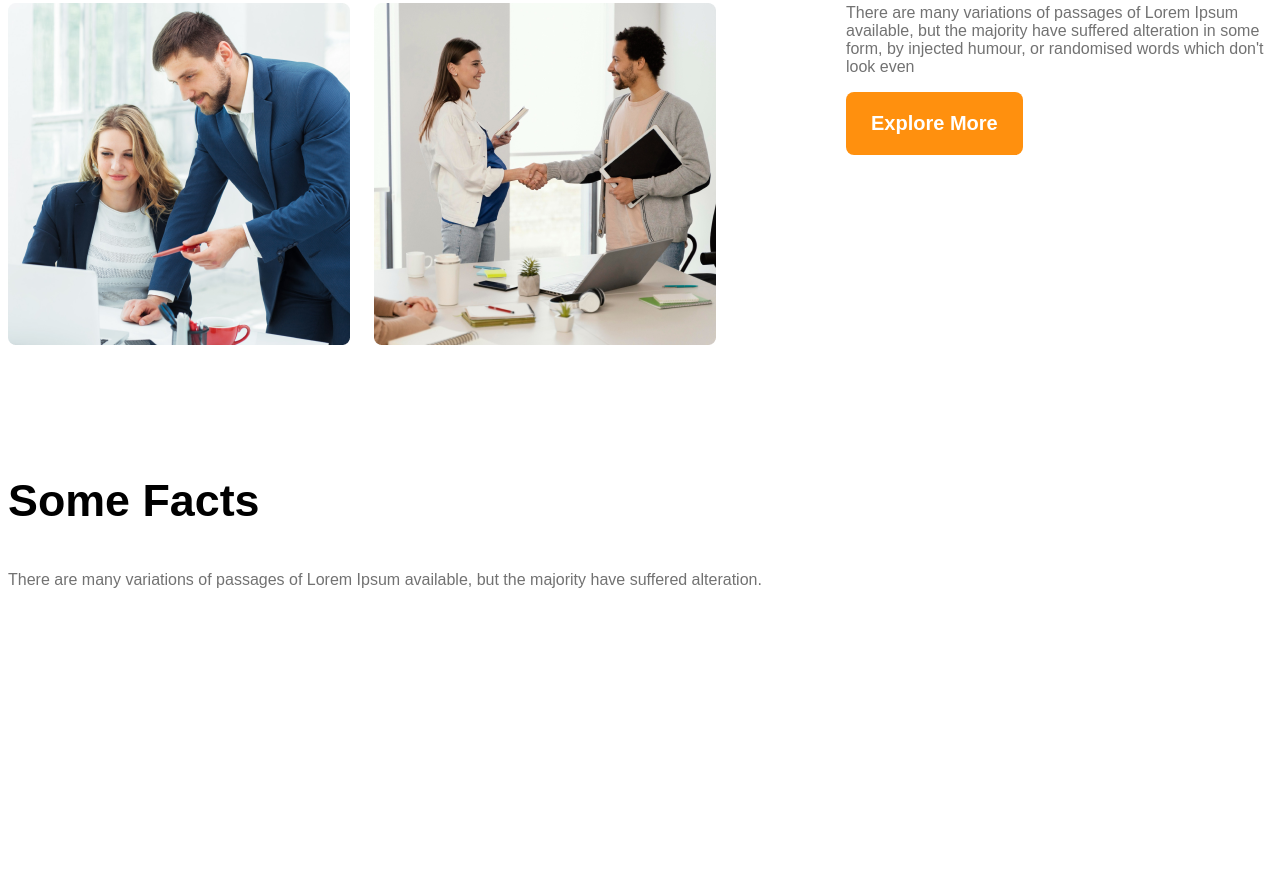
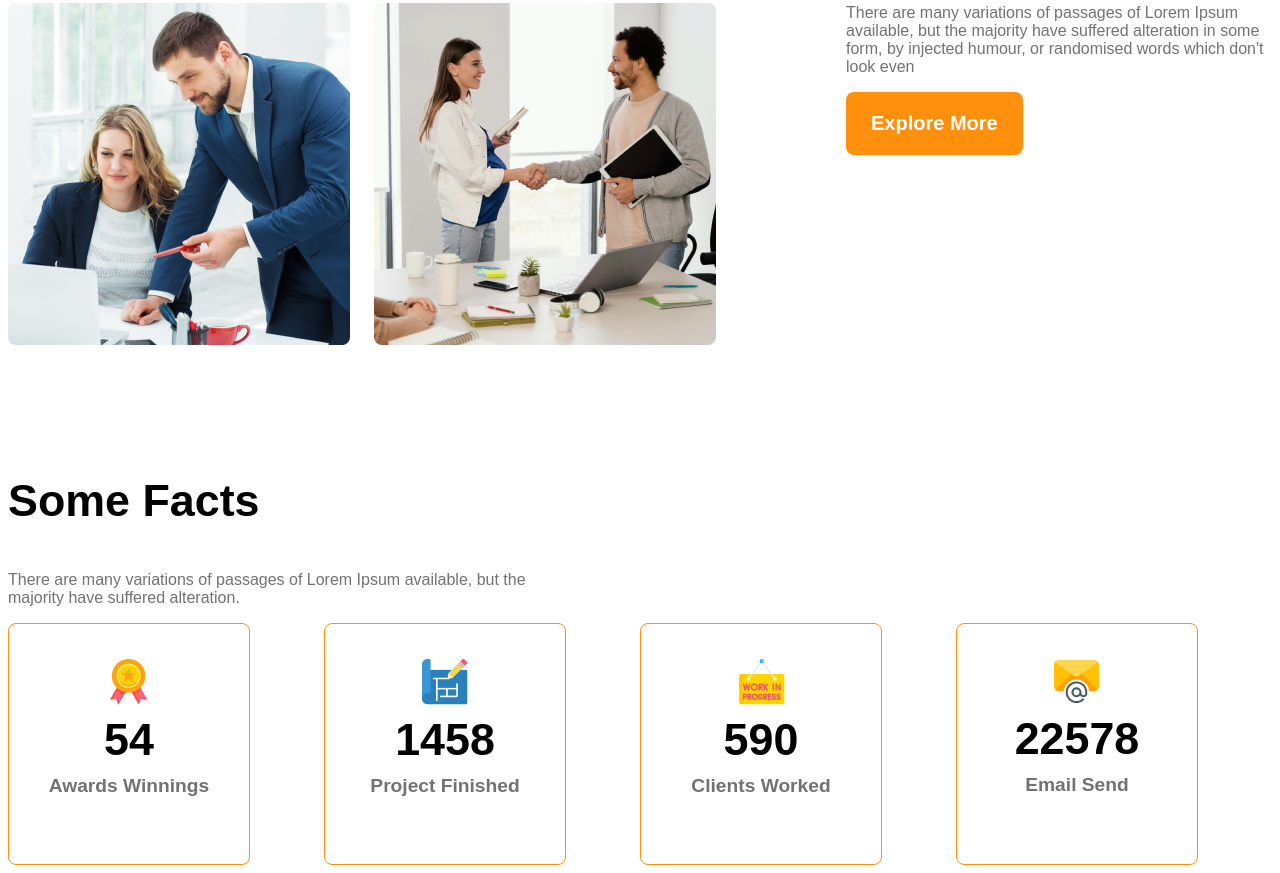
Before and after one commit to rakib911-dev/g3-architect-website, a plain HTML site: page index.html in a window 1280 px wide. Shown: the part 1669-2542 px from the top of the page. Before the commit the page ends 2435 px from the top, so only its background shows below. Drawn offline with Linux system fonts and the light colour scheme.

Commit message:
added facts

```diff
--- a/index.html
+++ b/index.html
@@ -42,27 +42,35 @@
         </section>
         <section class="some-facts">
             <h3 class="section-title">Some Facts</h3>
-            <p class="dark-3">There are many variations of passages of Lorem Ipsum available, but the majority have suffered alteration.</p>
+            <p class="fact-description dark-3">There are many variations of passages of Lorem Ipsum available, but the majority have suffered alteration.</p>
             <div class="facts-container">
-                <div class="fact">
-                    <img src="" alt="" class="fact-icon">
-                    <h4 class="fact-number"></h4>
-                    <h5 class="fact-name"></h5>
+                <div class="fact-card display-flex">
+                    <div>
+                    <img src="images/icons/ribon.png" alt="" class="fact-icon">
+                    <h4 class="fact-number">54</h4>
+                    <h5 class="fact-name dark-3">Awards Winnings</h5>
+                    </div>
                 </div>
-                <div class="fact">
-                    <img src="" alt="" class="fact-icon">
-                    <h4 class="fact-number"></h4>
-                    <h5 class="fact-name"></h5>
+                <div class="fact-card display-flex">
+                    <div>
+                    <img src="images/icons/projects.png" alt="" class="fact-icon">
+                    <h4 class="fact-number">1458</h4>
+                    <h5 class="fact-name dark-3">Project Finished</h5>
+                    </div>
                 </div>
-                <div class="fact">
-                    <img src="" alt="" class="fact-icon">
-                    <h4 class="fact-number"></h4>
-                    <h5 class="fact-name"></h5>
+                <div class="fact-card display-flex">
+                    <div>
+                    <img src="images/icons/customers.png" alt="" class="fact-icon">
+                    <h4 class="fact-number">590</h4>
+                    <h5 class="fact-name dark-3">Clients Worked</h5>
+                    </div>
                 </div>
-                <div class="fact">
-                    <img src="" alt="" class="fact-icon">
-                    <h4 class="fact-number"></h4>
-                    <h5 class="fact-name"></h5>
+                <div class="fact-card display-flex">
+                    <div>
+                    <img src="images/icons/email.png" alt="" class="fact-icon">
+                    <h4 class="fact-number">22578</h4>
+                    <h5 class="fact-name dark-3">Email Send</h5>
+                    </div>
                 </div>
             </div>
         </section>
--- a/style.css
+++ b/style.css
@@ -92,6 +92,34 @@ main > section {
 #quick-list{
     font-weight: 500;
 }
+/* fact styles */
+.facts-container{
+    display: grid;
+    grid-template-columns: repeat(4, 1fr);
+}
+.fact-card{
+    border: 1px solid #FF900E;
+    width: 240px;
+    height: 240px;
+    border-radius: 8px;
+    text-align: center;
+    align-items: center;
+    justify-content: center;
+}
+.fact-number{
+    font-size: 2.8rem;
+    font-weight: 600;
+    margin-top: 5px;
+    margin-bottom: 10px;
+}
+.fact-name{
+    font-size: 1.2rem;
+    font-weight: 600;
+    margin-top: 10px;
+}
+.fact-description{
+    max-width: 540px;
+}
 /* responsive media query */
 @media screen and (max-width:576px) {
     .navbar, .nav-link, .teams{
```
